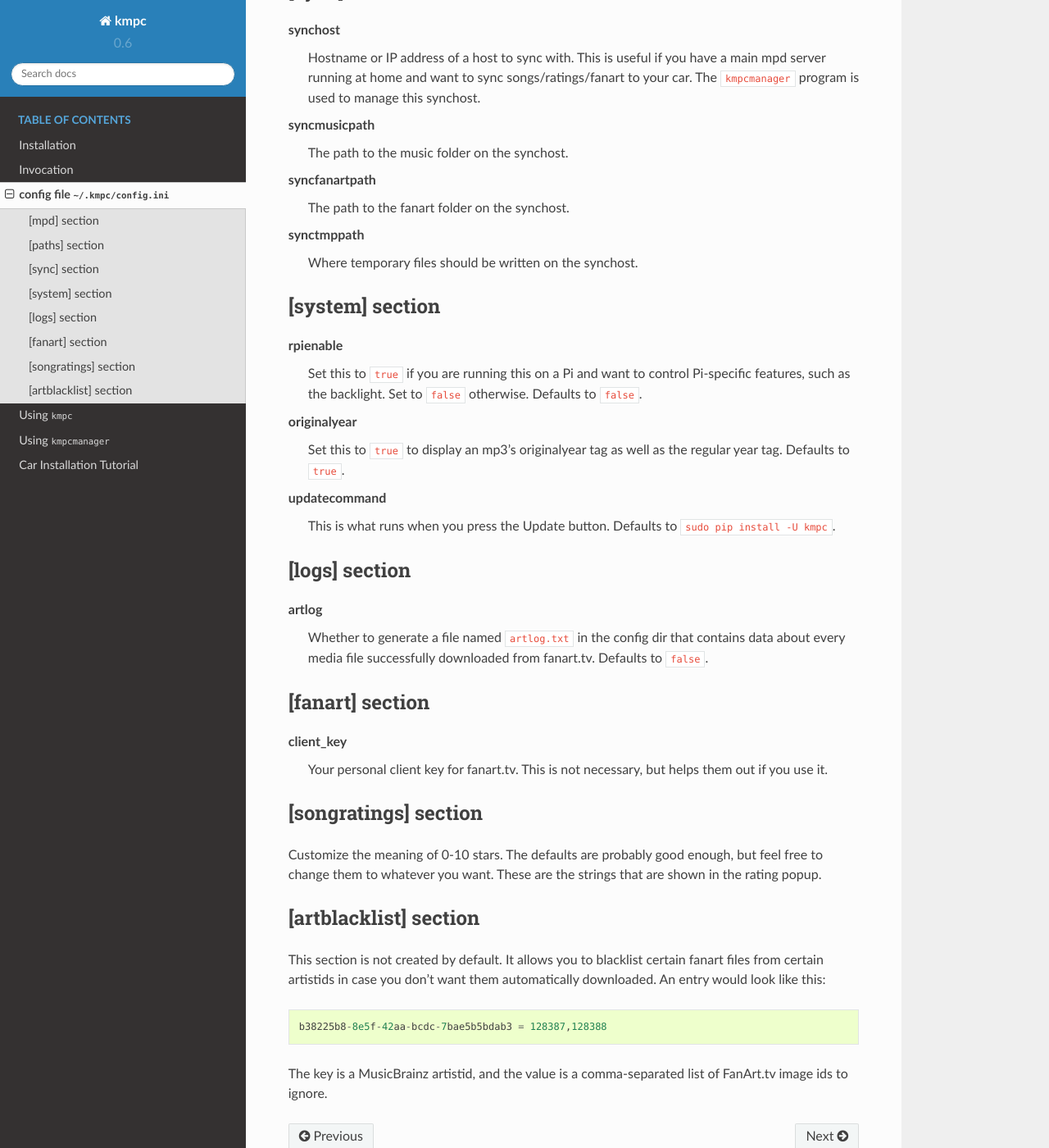
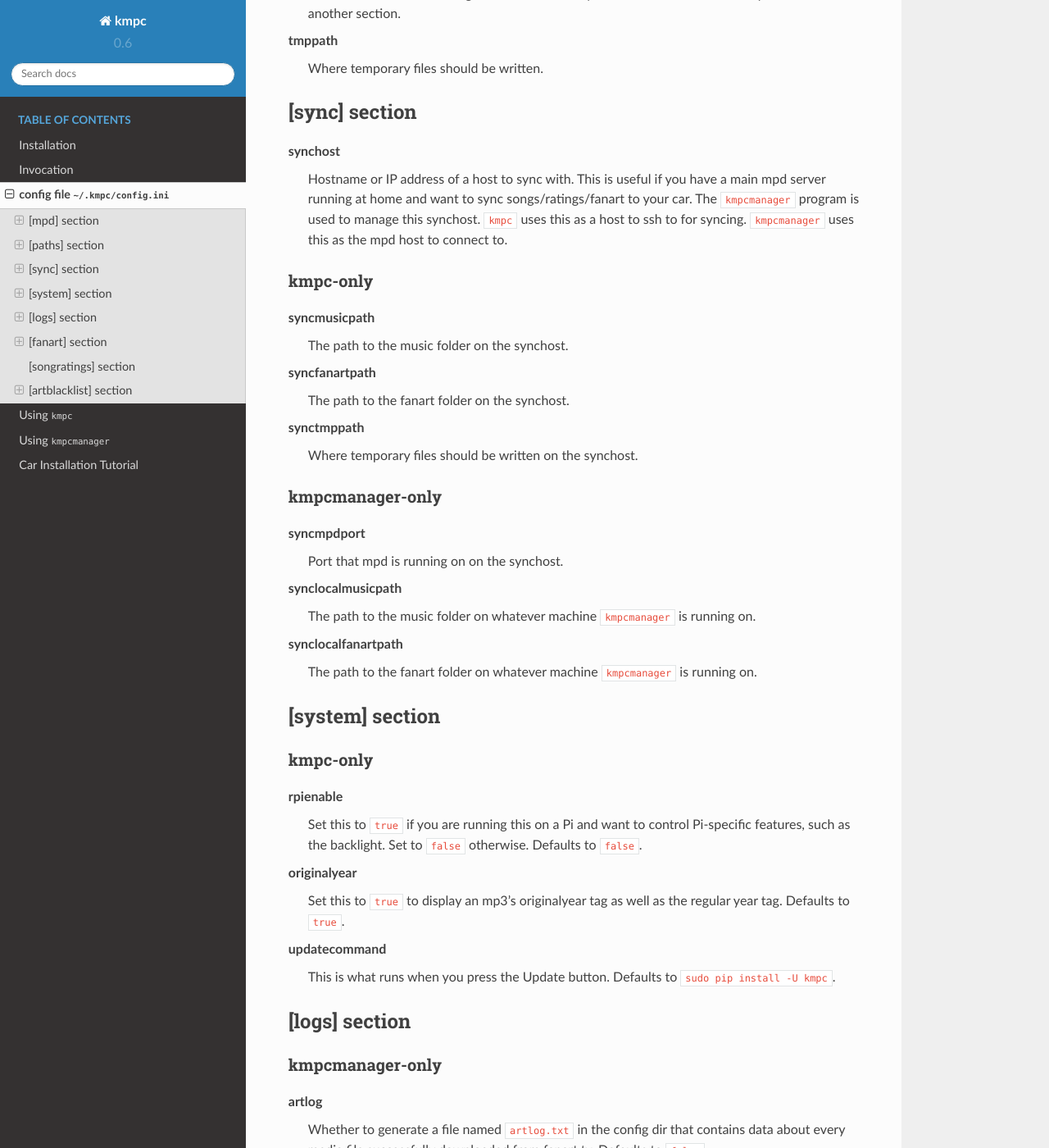
Before and after one commit to eratosthene/kmpc, a Sphinx documentation site: the page built from docs/config.rst, in a window 1280 px wide and 1400 px high, scrolled down 809 px. Shown: the whole window at 82% size. Built offline with Sphinx 7.4.7 and the Read the Docs theme 2.0.0, drawn with Linux system fonts in a browser that asks for light colours; some of the changed text lies outside the part shown.

Commit message:
updating docs to reflect config changes

```diff
--- a/docs/config.rst
+++ b/docs/config.rst
@@ -5,10 +5,16 @@ config file ``~/.kmpc/config.ini``
 ##################################
 
 This file contains several sections, and must be customized for your use. It
-will be created with default values the first time ``kmpc`` is run.
+will be created with default values the first time ``kmpc`` or ``kmpcmanager``
+are run, or you may pass the -n/--newconfig flag to either program to create
+the config file only. Several fields are used by only one or the other, and
+are described as such below.
 
 [mpd] section
 -------------
+
+kmpc-only
+^^^^^^^^^
 
 mpdhost
   Hostname or IP address that mpd is running on.
@@ -17,6 +23,9 @@ mpdport
 
 [paths] section
 ---------------
+
+kmpc-only
+^^^^^^^^^
 
 musicpath
   Path to the folder containing music. This should be the same file tree that
@@ -34,7 +43,13 @@ tmppath
 synchost
   Hostname or IP address of a host to sync with. This is useful if you have a
   main mpd server running at home and want to sync songs/ratings/fanart to your
-  car. The ``kmpcmanager`` program is used to manage this synchost.
+  car. The ``kmpcmanager`` program is used to manage this synchost. ``kmpc``
+  uses this as a host to ssh to for syncing. ``kmpcmanager`` uses this as the
+  mpd host to connect to.
+
+kmpc-only
+^^^^^^^^^
+
 syncmusicpath
   The path to the music folder on the synchost.
 syncfanartpath
@@ -42,8 +57,23 @@ syncfanartpath
 synctmppath
   Where temporary files should be written on the synchost.
 
+kmpcmanager-only
+^^^^^^^^^^^^^^^^
+
+syncmpdport
+  Port that mpd is running on on the synchost.
+synclocalmusicpath
+  The path to the music folder on whatever machine ``kmpcmanager`` is running
+  on.
+synclocalfanartpath
+  The path to the fanart folder on whatever machine ``kmpcmanager`` is running
+  on.
+
 [system] section
 ----------------
+
+kmpc-only
+^^^^^^^^^
 
 rpienable
   Set this to ``true`` if you are running this on a Pi and want to control
@@ -59,6 +89,9 @@ updatecommand
 [logs] section
 --------------
 
+kmpcmanager-only
+^^^^^^^^^^^^^^^^
+
 artlog
   Whether to generate a file named ``artlog.txt`` in the config dir that
   contains data about every media file successfully downloaded from fanart.tv.
@@ -66,6 +99,9 @@ artlog
 
 [fanart] section
 ----------------
+
+kmpcmanager-only
+^^^^^^^^^^^^^^^^
 
 client_key
   Your personal client key for fanart.tv. This is not necessary, but helps them
@@ -81,8 +117,11 @@ shown in the rating popup.
 [artblacklist] section
 ----------------------
 
-This section is not created by default. It allows you to blacklist certain
-fanart files from certain artistids in case you don't want them automatically
+kmpcmanager-only
+^^^^^^^^^^^^^^^^
+
+This section is empty by default. It allows you to blacklist certain fanart
+files from certain artistids in case you don't want them automatically
 downloaded. An entry would look like this::
 
   b38225b8-8e5f-42aa-bcdc-7bae5b5bdab3 = 128387,128388
```
Also changed, not shown: 1 other file.
